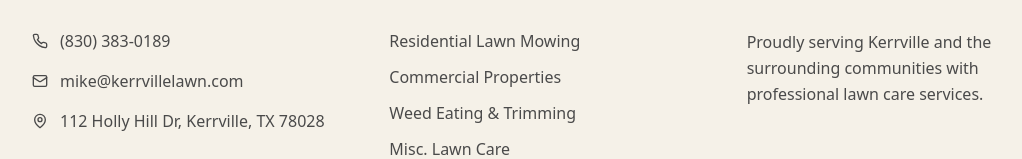
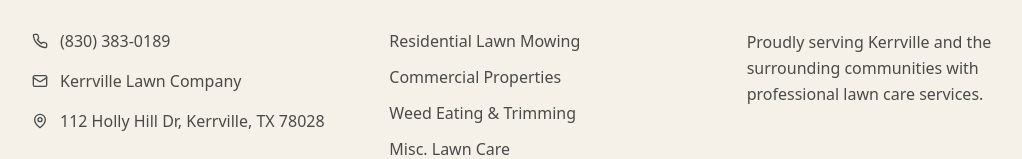
Before and after one commit to Acegreenberger/LawnCompany, a React (Vite) app: page /contact in a window 1280 px wide. Shown: the part 1256-1415 px from the top of the page, without its empty margins (96-1118 px from the left). Built offline with nearby package versions, Linux system fonts and the light colour scheme; no server answers.

Commit message:
Update Footer.tsx
Changed email(mike@kerrvillelawn.com) to Kerrville Lawn Company in order to have NAP in the footer.

```diff
--- a/src/Footer.tsx
+++ b/src/Footer.tsx
@@ -13,7 +13,7 @@ export default function Footer() {
             </a>
             <a href="mailto:mike@kerrvillelawn.com" className="flex items-center gap-3 text-[#4a4a4a] hover:text-[#2a2a2a] transition-colors">
               <Mail className="w-4 h-4" />
-              <span>mike@kerrvillelawn.com</span>
+              <span>Kerrville Lawn Company</span>
             </a>
             <div className="flex items-start gap-3 text-[#4a4a4a]">
               <MapPin className="w-4 h-4 mt-1" />
```
